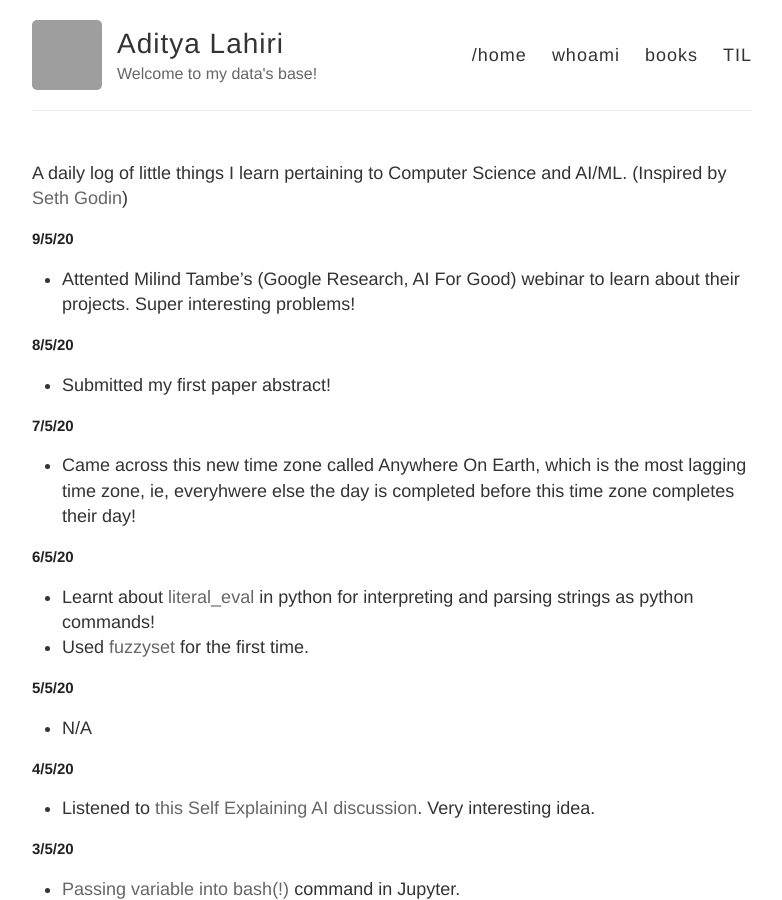
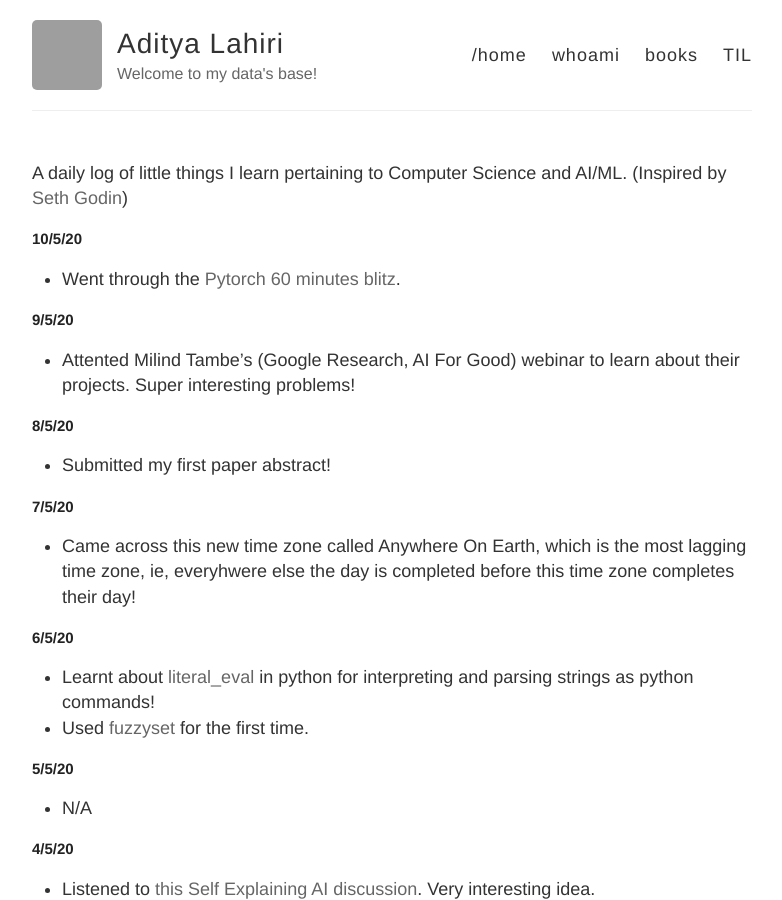
Before and after one commit to adityalahiri/adityalahiri.github.io, a Jekyll site: the page built from TIL.md, in a window 1280 px wide and 900 px high. Shown: the whole window, without its empty margins (248-1030 px from the left). Built offline with Jekyll 4.4.1, drawn with Linux system fonts in a browser that asks for light colours; our own code applies the rules of GitHub Pages for plain Markdown files; grey boxes are pictures that could not be loaded.

Commit message:
Update 10/5/20

```diff
--- a/TIL.md
+++ b/TIL.md
@@ -1,5 +1,9 @@
 A daily log of little things I learn pertaining to Computer Science and AI/ML.
 (Inspired by [Seth Godin](https://seths.blog/))
+
+## 10/5/20
+
+* Went through the [Pytorch 60 minutes blitz](https://pytorch.org/tutorials/beginner/deep_learning_60min_blitz.html).
 
 ## 9/5/20
 
```
